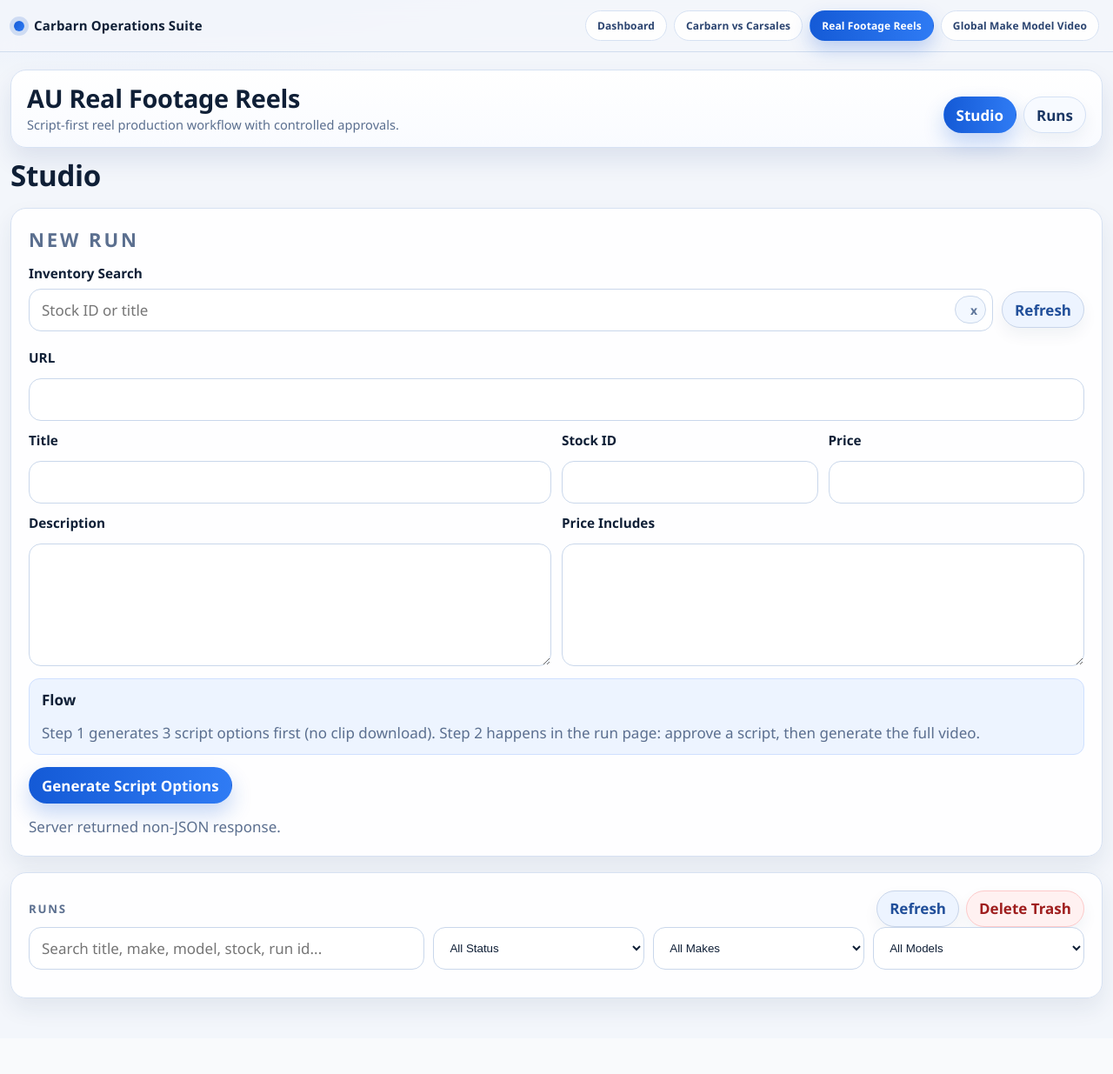
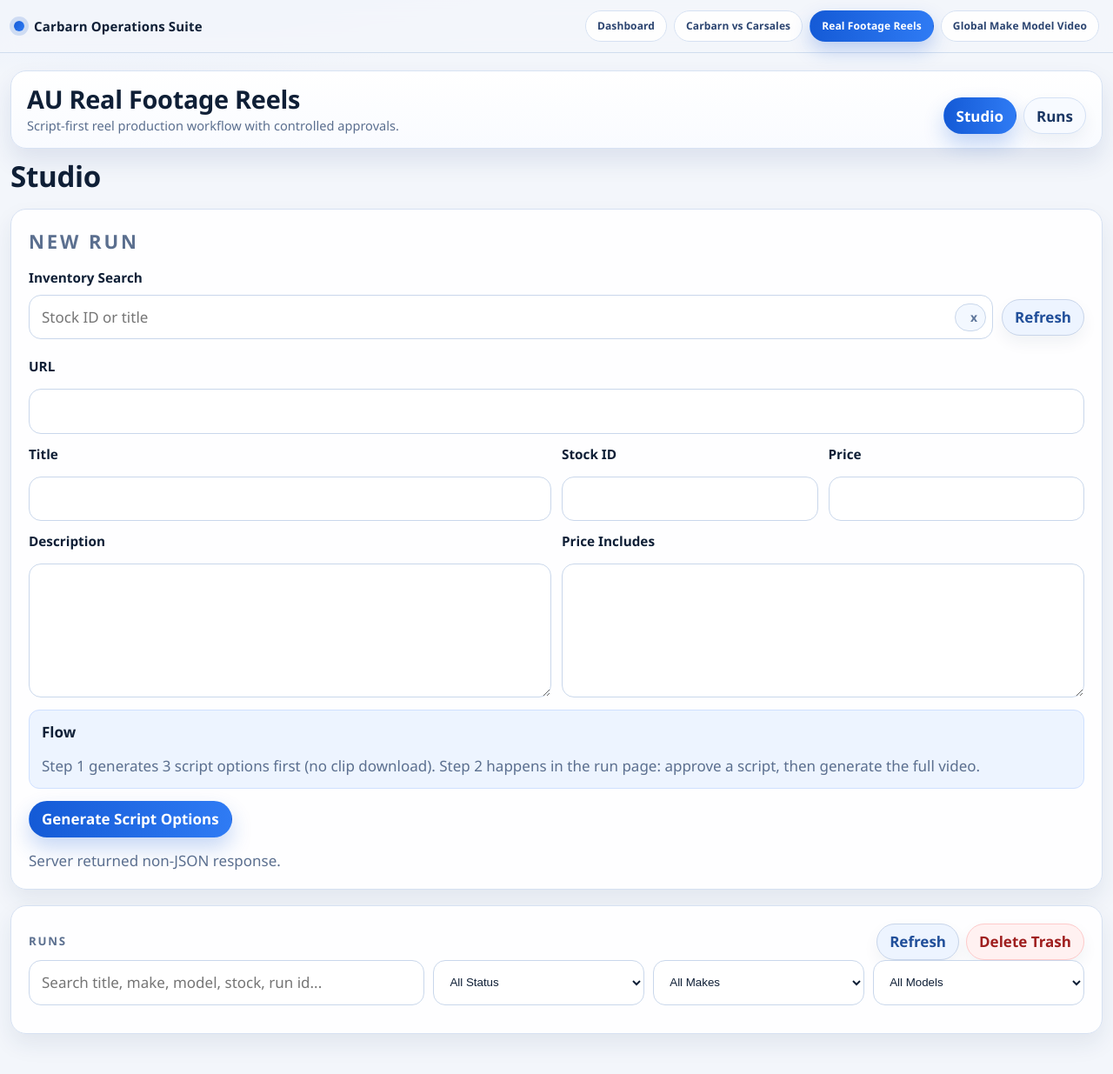
Before and after one commit to hossainimamrony/workflow-test, a Django app: page /workflows/real-footage-reels/ in a window 1280 px wide. Shown: the whole page at 87% size. Before the commit the page ends 1165 px from the top, so only its background shows below. Run offline with Django 5.2, Linux system fonts and the light colour scheme; data that the repository does not hold is empty; some libraries are stand-ins or nearby versions.

Commit message:
improving the ui of real footage reels

```diff
--- a/apps/real_footage_reels/static/real_footage_reels/app.css
+++ b/apps/real_footage_reels/static/real_footage_reels/app.css
@@ -38,11 +38,10 @@ body {
     radial-gradient(860px 260px at 92% -12%, #e8f0ff 0%, rgba(232, 240, 255, 0) 70%),
     var(--bg);
   color: var(--text);
-  font-family:
-    "Poppins",
-    "Montserrat",
-    "Segoe UI",
-    sans-serif;
+  font-family: "Segoe UI Variable", "Segoe UI", "Inter", system-ui, sans-serif;
+  line-height: 1.5;
+  text-rendering: optimizeLegibility;
+  -webkit-font-smoothing: antialiased;
 }
 a {
   color: inherit;
@@ -115,7 +114,7 @@ video {
 .site-title {
   margin: 0;
   font-size: 1.7rem;
-  font-weight: 900;
+  font-weight: 800;
   letter-spacing: -0.01em;
   line-height: 1.1;
 }
@@ -227,7 +226,7 @@ video {
 .page-intro__title {
   margin: 0;
   font-size: 1.95rem;
-  font-weight: 900;
+  font-weight: 800;
   letter-spacing: -0.01em;
   line-height: 1.1;
 }
```
Also changed, not shown: apps/real_footage_reels/workflow_engine/ui/dist/app.css (+8 -3 lines), apps/real_footage_reels/workflow_engine/ui/src/styles.css (+6 -3 lines).
